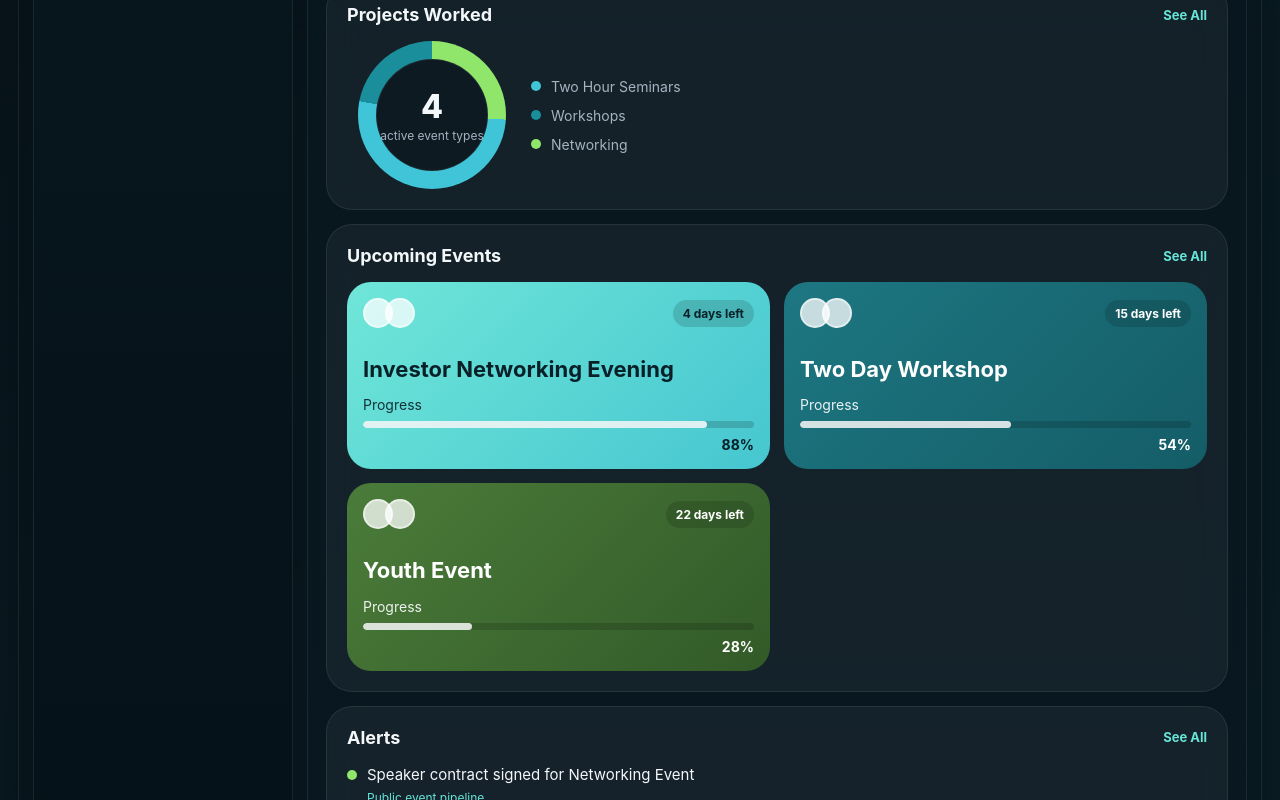
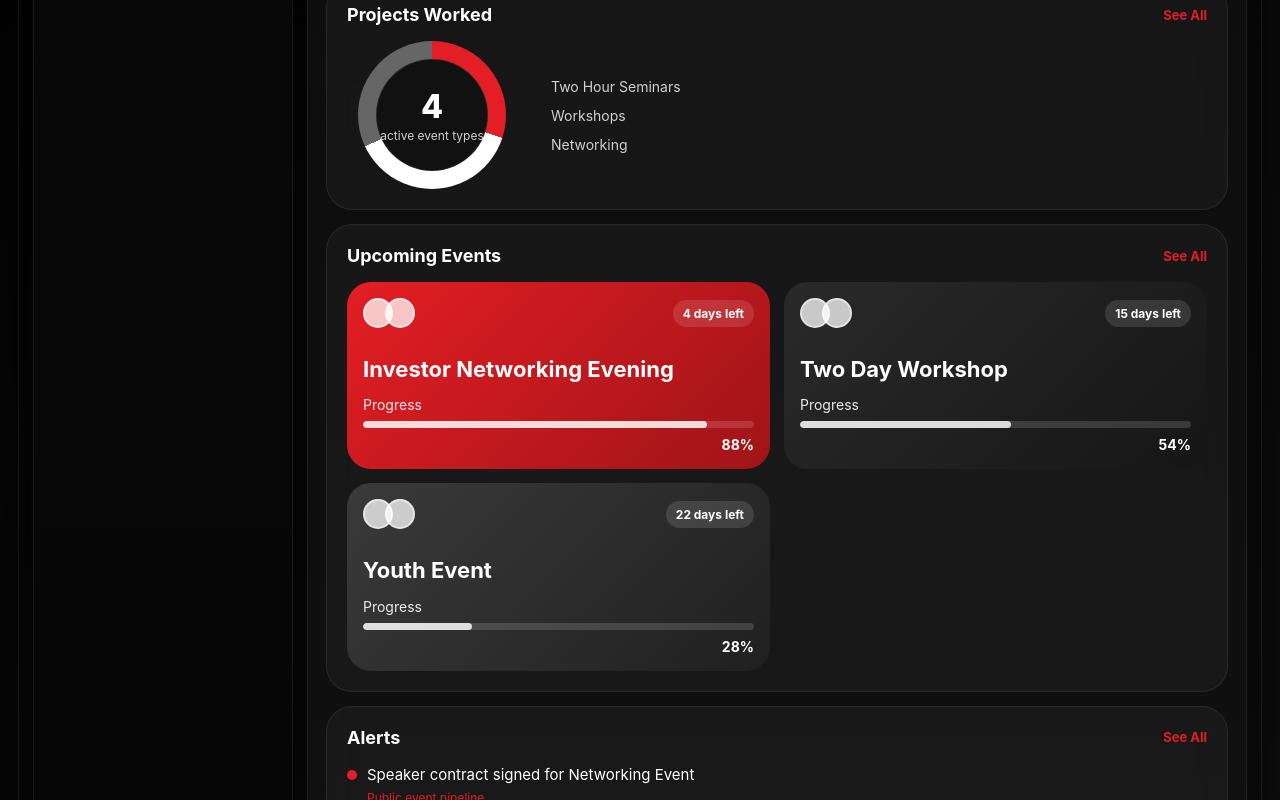
Before and after one commit to RiaangrimJoubert/sapin-event-command, a React (Vite) app: page / in a window 1280 px wide. Shown: the part 687-1487 px from the top of the page. Built offline with nearby package versions, Linux system fonts and the light colour scheme.

Commit message:
Update index.css

```diff
--- a/src/index.css
+++ b/src/index.css
@@ -1,25 +1,27 @@
 :root {
-  --bg: #07131a;
-  --bg-soft: #0b1c24;
-  --panel: #0d1a22;
-  --panel-2: #10232d;
-  --card: rgba(255, 255, 255, 0.05);
-  --card-hover: rgba(255, 255, 255, 0.08);
+  --bg: #050505;
+  --bg-soft: #0d0d0d;
+  --panel: #111111;
+  --panel-2: #171717;
+
+  --card: rgba(255, 255, 255, 0.04);
+  --card-hover: rgba(255, 255, 255, 0.06);
+
   --border: rgba(255, 255, 255, 0.08);
-  --border-strong: rgba(120, 196, 189, 0.22);
+  --border-strong: rgba(227, 30, 36, 0.22);
 
-  --text: #f4f7fa;
-  --text-soft: #a5b4c0;
-  --text-muted: #7f95a2;
+  --text: #ffffff;
+  --text-soft: #d1d1d1;
+  --text-muted: #8e8e8e;
 
-  --teal: #2aa79b;
-  --teal-bright: #67e5d8;
-  --clay: #c96f4a;
-  --green: #90e56b;
-  --cyan: #3fc5d7;
-  --cyan-deep: #1b8e9b;
+  --red: #e31e24;
+  --red-soft: #ff4d4f;
+  --red-deep: #9f1418;
+  --red-glow: rgba(227, 30, 36, 0.18);
 
-  --shadow: 0 20px 60px rgba(0, 0, 0, 0.35);
+  --success: #4caf50;
+  --shadow: 0 20px 60px rgba(0, 0, 0, 0.5);
+
   --radius-xl: 24px;
   --radius-2xl: 30px;
   --radius-3xl: 36px;
@@ -57,9 +59,9 @@ a {
 .app-bg {
   min-height: 100vh;
   background:
-    radial-gradient(circle at top right, rgba(42, 167, 155, 0.18), transparent 28%),
-    radial-gradient(circle at bottom left, rgba(201, 111, 74, 0.10), transparent 22%),
-    linear-gradient(135deg, #07131a 0%, #0a1a22 48%, #0b2028 100%);
+    radial-gradient(circle at top right, var(--red-glow), transparent 28%),
+    radial-gradient(circle at bottom left, rgba(255, 255, 255, 0.04), transparent 20%),
+    linear-gradient(135deg, #000000 0%, #080808 48%, #111111 100%);
   padding: 18px;
 }
 
@@ -67,7 +69,7 @@ a {
   max-width: 1600px;
   margin: 0 auto;
   min-height: calc(100vh - 36px);
-  background: rgba(0, 0, 0, 0.16);
+  background: rgba(0, 0, 0, 0.3);
   border: 1px solid var(--border);
   border-radius: var(--radius-3xl);
   box-shadow: var(--shadow);
@@ -83,7 +85,7 @@ a {
 }
 
 .sidebar {
-  background: linear-gradient(180deg, rgba(8, 25, 32, 0.98), rgba(5, 15, 22, 0.98));
+  background: linear-gradient(180deg, rgba(10, 10, 10, 0.98), rgba(4, 4, 4, 0.98));
   border: 1px solid var(--border);
   border-radius: var(--radius-2xl);
   padding: 18px;
@@ -92,7 +94,7 @@ a {
 }
 
 .main-panel {
-  background: linear-gradient(180deg, rgba(7, 21, 29, 0.96), rgba(10, 25, 34, 0.99));
+  background: linear-gradient(180deg, rgba(12, 12, 12, 0.96), rgba(18, 18, 18, 0.98));
   border: 1px solid var(--border);
   border-radius: var(--radius-2xl);
   padding: 18px;
@@ -112,12 +114,12 @@ a {
   width: 46px;
   height: 46px;
   border-radius: 16px;
-  background: linear-gradient(135deg, var(--clay), var(--teal));
+  background: linear-gradient(135deg, var(--red), var(--red-deep));
   display: grid;
   place-items: center;
   font-weight: 800;
   color: #fff;
-  box-shadow: 0 12px 24px rgba(0, 0, 0, 0.28);
+  box-shadow: 0 12px 24px rgba(227, 30, 36, 0.18);
 }
 
 .brand-title {
@@ -157,9 +159,10 @@ a {
 }
 
 .nav-item.active {
-  background: linear-gradient(90deg, rgba(32, 77, 70, 0.95), rgba(24, 53, 60, 0.95));
-  color: #aef2e6;
+  background: linear-gradient(90deg, rgba(227, 30, 36, 0.16), rgba(90, 10, 12, 0.22));
+  color: #ffffff;
   box-shadow: inset 0 1px 0 rgba(255, 255, 255, 0.04);
+  border: 1px solid rgba(227, 30, 36, 0.18);
 }
 
 .nav-item-label {
@@ -173,8 +176,8 @@ a {
 
 .upgrade-card {
   margin-top: 24px;
-  background: linear-gradient(135deg, rgba(20, 48, 57, 0.95), rgba(14, 37, 45, 0.98));
-  border: 1px solid rgba(42, 167, 155, 0.20);
+  background: linear-gradient(135deg, rgba(45, 8, 9, 0.95), rgba(22, 8, 8, 0.98));
+  border: 1px solid rgba(227, 30, 36, 0.22);
   border-radius: 24px;
   padding: 16px;
 }
@@ -197,10 +200,14 @@ a {
   border: 0;
   border-radius: 18px;
   padding: 12px 14px;
-  background: var(--teal-bright);
-  color: #082127;
+  background: var(--red);
+  color: #ffffff;
   font-weight: 800;
   cursor: pointer;
+}
+
+.upgrade-btn:hover {
+  background: var(--red-soft);
 }
 
 .sidebar-footer {
@@ -239,6 +246,11 @@ a {
   color: var(--text-muted);
 }
 
+.search-input:focus {
+  border-color: rgba(227, 30, 36, 0.4);
+  box-shadow: 0 0 0 3px rgba(227, 30, 36, 0.08);
+}
+
 .search-icon {
   position: absolute;
   left: 14px;
@@ -257,13 +269,17 @@ a {
   border: 0;
   border-radius: 18px;
   padding: 12px 16px;
-  background: var(--teal-bright);
-  color: #0a1f24;
+  background: var(--red);
+  color: #ffffff;
   font-weight: 800;
   display: inline-flex;
   align-items: center;
   gap: 8px;
   cursor: pointer;
+}
+
+.primary-btn:hover {
+  background: var(--red-soft);
 }
 
 .icon-btn {
@@ -283,7 +299,7 @@ a {
   width: 9px;
   height: 9px;
   border-radius: 999px;
-  background: var(--clay);
+  background: var(--red);
   position: absolute;
   top: 11px;
   right: 11px;
@@ -303,7 +319,7 @@ a {
   width: 40px;
   height: 40px;
   border-radius: 999px;
-  background: linear-gradient(135deg, var(--clay), var(--teal));
+  background: linear-gradient(135deg, var(--red), var(--red-deep));
   display: grid;
   place-items: center;
   color: white;
@@ -375,7 +391,7 @@ a {
 
 .card-link {
   font-size: 13px;
-  color: var(--teal-bright);
+  color: var(--red);
   font-weight: 700;
   cursor: pointer;
 }
@@ -396,7 +412,7 @@ a {
   width: 18px;
   height: 18px;
   border-radius: 999px;
-  border: 1px solid rgba(255, 255, 255, 0.20);
+  border: 1px solid rgba(255, 255, 255, 0.2);
   margin-top: 2px;
   flex-shrink: 0;
 }
@@ -405,10 +421,10 @@ a {
   width: 34px;
   height: 34px;
   border-radius: 12px;
-  background: rgba(103, 229, 216, 0.10);
+  background: rgba(227, 30, 36, 0.12);
   display: grid;
   place-items: center;
-  color: var(--teal-bright);
+  color: var(--red);
   flex-shrink: 0;
 }
 
@@ -421,7 +437,7 @@ a {
 
 .row-sub {
   font-size: 12px;
-  color: var(--teal-bright);
+  color: var(--red);
   margin-top: 4px;
 }
 
@@ -434,7 +450,7 @@ a {
 .text-link-small {
   margin-top: 16px;
   display: inline-block;
-  color: var(--teal-bright);
+  color: var(--red);
   font-size: 14px;
   font-weight: 700;
   cursor: pointer;
@@ -453,9 +469,9 @@ a {
   margin: 0 auto;
   border-radius: 50%;
   background: conic-gradient(
-    var(--green) 0 26%,
-    var(--cyan) 26% 78%,
-    var(--cyan-deep) 78% 100%
+    var(--red) 0 30%,
+    #ffffff 30% 68%,
+    #666666 68% 100%
   );
   position: relative;
 }
@@ -523,18 +539,18 @@ a {
 }
 
 .event-card.light {
-  background: linear-gradient(135deg, #6fe6d8, #46c6d0);
-  color: #092028;
+  background: linear-gradient(135deg, #e31e24, #9f1418);
+  color: #ffffff;
 }
 
 .event-card.teal {
-  background: linear-gradient(135deg, #1d7782, #145d67);
-  color: white;
+  background: linear-gradient(135deg, #2a2a2a, #161616);
+  color: #ffffff;
 }
 
 .event-card.green {
-  background: linear-gradient(135deg, #4b7c3a, #325a28);
-  color: white;
+  background: linear-gradient(135deg, #3a3a3a, #202020);
+  color: #ffffff;
 }
 
 .event-card-top {
@@ -553,7 +569,7 @@ a {
 .avatar-dot {
   width: 30px;
   height: 30px;
-  border: 2px solid rgba(255, 255, 255, 0.50);
+  border: 2px solid rgba(255, 255, 255, 0.5);
   border-radius: 999px;
   background: rgba(255, 255, 255, 0.75);
   margin-left: -8px;
@@ -566,7 +582,7 @@ a {
 .event-badge {
   padding: 6px 10px;
   border-radius: 999px;
-  background: rgba(0, 0, 0, 0.14);
+  background: rgba(255, 255, 255, 0.12);
   font-size: 12px;
   font-weight: 700;
 }
@@ -586,7 +602,7 @@ a {
 .event-progress-track {
   height: 7px;
   border-radius: 999px;
-  background: rgba(0, 0, 0, 0.16);
+  background: rgba(255, 255, 255, 0.14);
   margin-top: 8px;
   overflow: hidden;
 }
@@ -620,7 +636,7 @@ a {
   width: 10px;
   height: 10px;
   border-radius: 999px;
-  background: var(--green);
+  background: var(--red);
   margin-top: 6px;
   flex-shrink: 0;
 }
@@ -633,7 +649,7 @@ a {
 
 .alert-sub {
   font-size: 12px;
-  color: var(--teal-bright);
+  color: var(--red);
   margin-top: 4px;
 }
 
@@ -664,8 +680,8 @@ a {
   align-items: center;
   padding: 6px 10px;
   border-radius: 999px;
-  background: rgba(42, 167, 155, 0.12);
-  color: #9ceee4;
+  background: rgba(227, 30, 36, 0.14);
+  color: #ffffff;
   font-size: 12px;
   font-weight: 700;
 }
@@ -677,7 +693,7 @@ a {
   display: grid;
   place-items: center;
   background: rgba(255, 255, 255, 0.05);
-  color: var(--teal-bright);
+  color: var(--red);
 }
 
 .template-title {
```
